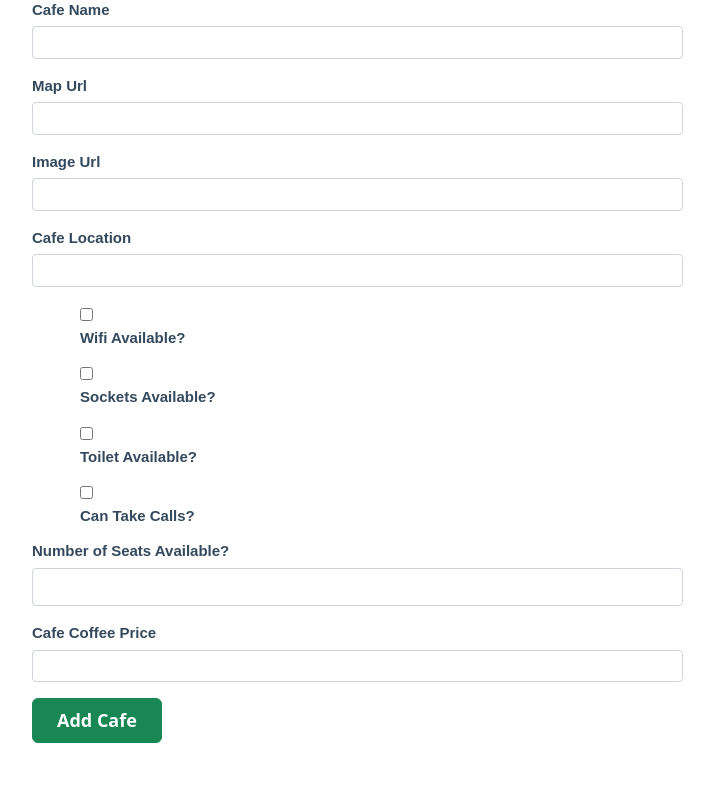
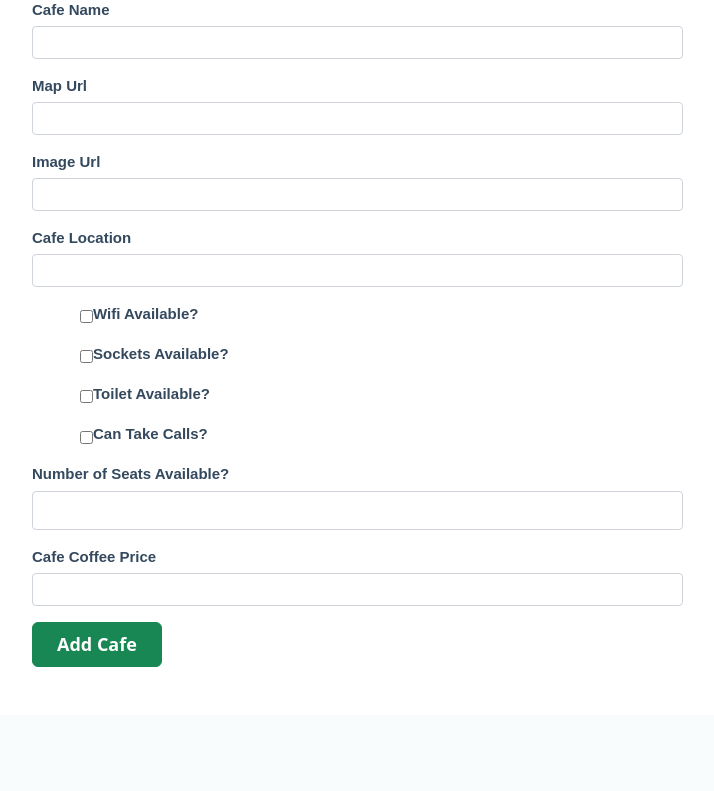
Before and after one commit to prachisharma-py/Cafe-and-Wifi, a Flask app: page /add-cafe in a window 1280 px wide. Shown: the part 682-1473 px from the top of the page, without its empty margins (50-764 px from the left). After the commit the page ends 1349 px from the top, so only its background shows below. Run offline with Flask 3, Linux system fonts and the light colour scheme; some libraries are stand-ins or nearby versions.

Commit message:
Fix checkbox alignment in #add-cafe form using flexbox

```diff
--- a/static/styles.css
+++ b/static/styles.css
@@ -178,12 +178,12 @@ label {
   box-sizing: border-box;
 }
 
-/* For checkboxes: better spacing between checkbox and label */
 #add-cafe .form-check {
-  float: none !important;  /* cancel any float */
+  float: none !important;
   margin-left: 1.5rem;
   margin-bottom: 0.8rem;
-  display: block; /* ensures checkbox group stacks vertically */
+  display: flex;
+  align-items: center;
 }
 
 #add-cafe .btn-success {
```
